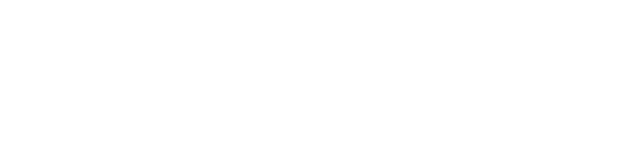
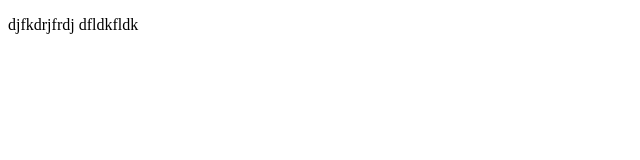
Before and after one commit to Jahidit9/mairala, a plain HTML site: page prac/index.html in a window 1280 px wide. Shown: the whole page, without its empty margins (0-640 px from the left). Drawn offline with Linux system fonts and the light colour scheme.

Commit message:
paragraph add

```diff
--- a/prac/index.html
+++ b/prac/index.html
@@ -7,6 +7,9 @@
     </title>
 </head>
 <body>
+    <p>djfkdrjfrdj
+        dfldkfldk
+    </p>
 
 </body>
 </html>
```
